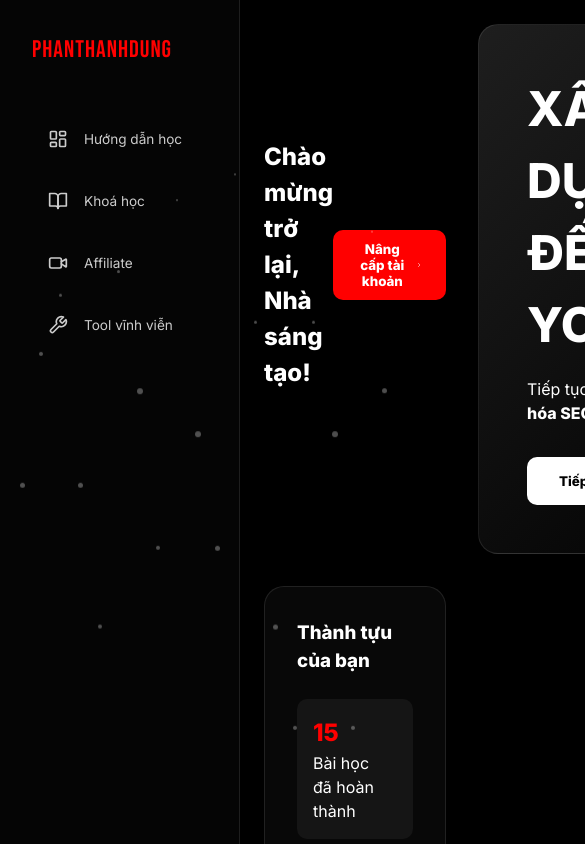
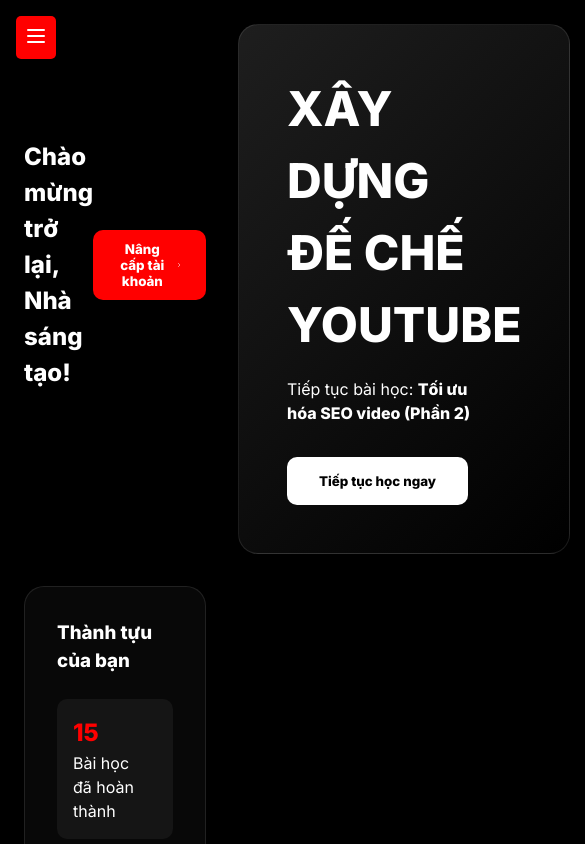
Before and after one commit to trungnguyen1592/app-phanthanhdung, a React (Vite) app: page / in a window 390 px wide. Shown: the top 844 px of the page, 585 px wide, since content can reach past the window. Built offline with nearby package versions, Linux system fonts and the light colour scheme.

Commit message:
Feat: Add Mobile Sidebar and Responsive Layout

```diff
--- a/src/App.tsx
+++ b/src/App.tsx
@@ -1,21 +1,23 @@
+import { useState } from 'react';
 import { BrowserRouter as Router, Routes, Route, Link } from 'react-router-dom';
 import Home from './pages/Home';
 import LearningGuide from './pages/LearningGuide';
-import { LayoutDashboard, BookOpen, Video, Settings, LogOut, Wrench } from 'lucide-react';
+import { LayoutDashboard, BookOpen, Video, Settings, LogOut, Wrench, Menu, X } from 'lucide-react';
 import './styles/Home.css';
 import './styles/LearningGuide.css';
 
 function App() {
+  const [isSidebarOpen, setIsSidebarOpen] = useState(false);
+
   return (
     <Router>
       <div className="layout-wrapper">
-        {/* Hiệu ứng tuyết rơi */}
-        <div className="snowflakes" aria-hidden="true">
-          {[...Array(20)].map((_, i) => <div key={i} className="snowflake"></div>)}
-        </div>
+        <button className="menu-toggle" onClick={() => setIsSidebarOpen(!isSidebarOpen)}>
+          {isSidebarOpen ? <X size={24} /> : <Menu size={24} />}
+        </button>
 
         {/* Sidebar */}
-        <aside className="sidebar">
+        <aside className={`sidebar ${isSidebarOpen ? 'open' : ''}`}>
           <div className="sidebar-logo">PHANTHANHDUNG</div>
           <nav className="sidebar-menu">
             <Link to="/learning" className="menu-item"><LayoutDashboard size={20} /> Hướng dẫn học</Link>
--- a/src/styles/Home.css
+++ b/src/styles/Home.css
@@ -50,6 +50,19 @@
   color: #ffffff;
   position: relative;
   z-index: 1;
+}
+
+.menu-toggle {
+  display: none;
+  position: fixed;
+  top: 1rem;
+  left: 1rem;
+  z-index: 1000;
+  background: #FF0000;
+  color: white;
+  border: none;
+  padding: 0.5rem;
+  border-radius: 5px;
 }
 
 .sidebar {
@@ -181,3 +194,22 @@
   font-weight: 800;
   color: #FF0000;
 }
+
+@media (max-width: 768px) {
+  .menu-toggle {
+    display: block;
+  }
+
+  .sidebar {
+    position: fixed;
+    left: -240px;
+    top: 0;
+    height: 100%;
+    z-index: 999;
+    transition: left 0.3s;
+  }
+
+  .sidebar.open {
+    left: 0;
+  }
+}
```
